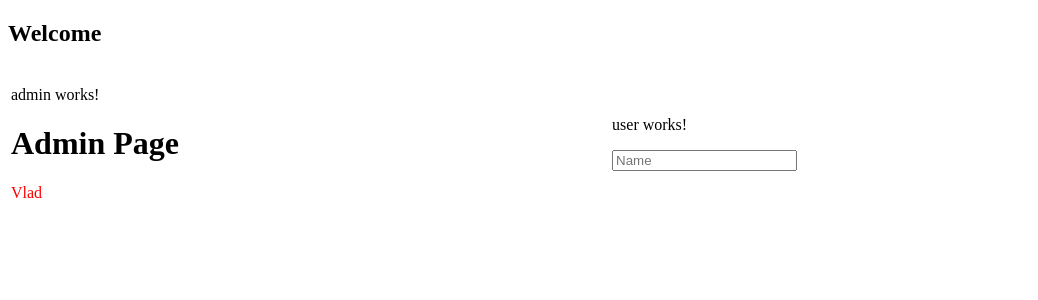
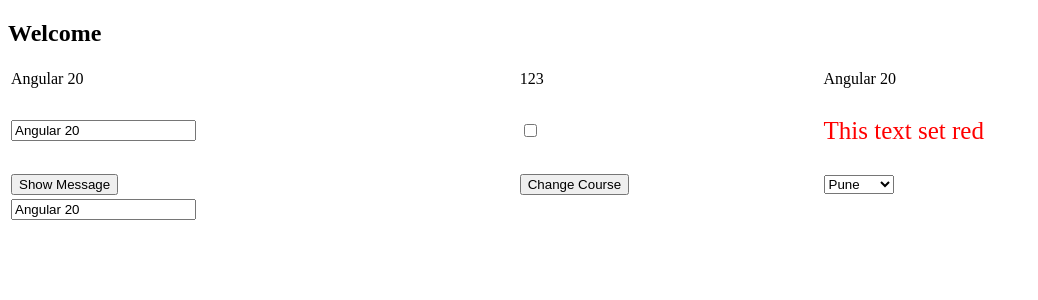
Before and after one commit to NeedGOOD/angular-20-test, an Angular app: page / in a window 1280 px wide. Shown: the top 300 px of the page, without its empty margins (0-1038 px from the left). Built offline with nearby package versions, Linux system fonts and the light colour scheme.

Commit message:
feat: data binding

```diff
--- a/src/app/app.html
+++ b/src/app/app.html
@@ -1,12 +1,3 @@
 <h2>Welcome</h2>
 
-<table style="width: 100%;">
-    <tr>
-        <td>
-            <app-admin></app-admin>
-        </td>
-        <td>
-            <app-user></app-user>
-        </td>
-    </tr>
-</table>
+<app-data-binding></app-data-binding>
--- a/src/app/app.ts
+++ b/src/app/app.ts
@@ -2,10 +2,11 @@
 import { RouterOutlet } from '@angular/router';
 import { Admin } from "./components/admin/admin";
 import { User } from './components/user/user';
+import { DataBinding } from "./components/data-binding/data-binding";
 
 @Component({
   selector: 'app-root',
-  imports: [RouterOutlet, Admin, User],
+  imports: [RouterOutlet, Admin, User, DataBinding],
   templateUrl: './app.html',
   styleUrl: './app.css'
 })
--- /dev/null
+++ b/src/app/components/data-binding/data-binding.css
@@ -0,0 +1,4 @@
+.myColor {
+    color: red;
+    font-size: 25px;
+}
--- /dev/null
+++ b/src/app/components/data-binding/data-binding.html
@@ -0,0 +1,42 @@
+<table style="width: 100%;">
+    <tr>
+        <td>{{courseName}}</td>
+        <td>{{productPrice}}</td>
+        <td>
+            <span>{{courseName}}</span>
+        </td>
+        <td></td>
+    </tr>
+    <tr>
+        <td>
+            <input type="text" value="{{courseName}}">
+        </td>
+        <td>
+            <input [type]="inputType" [max]="maxlength" [minLength]="minChar">
+        </td>
+        <td>
+            <p [class]="myClassName">This text set red</p>
+        </td>
+    </tr>
+    <tr>
+        <td>
+            <button (click)="showWelcomeMessage()">Show Message</button>
+        </td>
+        <td>
+            <button (click)="changeCourseName()">Change Course</button>
+        </td>
+        <td>
+            <select (change)="onCityChange()">
+                <option value="">Pune</option>
+                <option value="">Nagpur</option>
+                <option value="">Mumbai</option>
+            </select>
+        </td>
+    </tr>
+
+    <tr>
+        <td>
+            <input type="text" [(ngModel)]="courseName">
+        </td>
+    </tr>
+</table>
--- /dev/null
+++ b/src/app/components/data-binding/data-binding.ts
@@ -0,0 +1,33 @@
+import { Component } from '@angular/core';
+import { FormsModule } from '@angular/forms';
+
+@Component({
+  selector: 'app-data-binding',
+  imports: [FormsModule],
+  templateUrl: './data-binding.html',
+  styleUrl: './data-binding.css'
+})
+export class DataBinding {
+  courseName: string = 'Angular 20';
+  productPrice: number = 123;
+  maxlength: number = 5;
+  minChar: number = 3;
+  inputType: string = 'checkbox';
+  myClassName: string = 'myColor';
+
+  constructor() {
+
+  }
+
+  showWelcomeMessage() {
+    alert('Welcome to Angular 20');
+  }
+
+  changeCourseName() {
+    this.courseName = 'Reactjs maybe';
+  }
+
+  onCityChange() {
+    alert('City Changed');
+  }
+}
```
Also changed, not shown: 1 other file (tests, documents, lock files or other folders).
